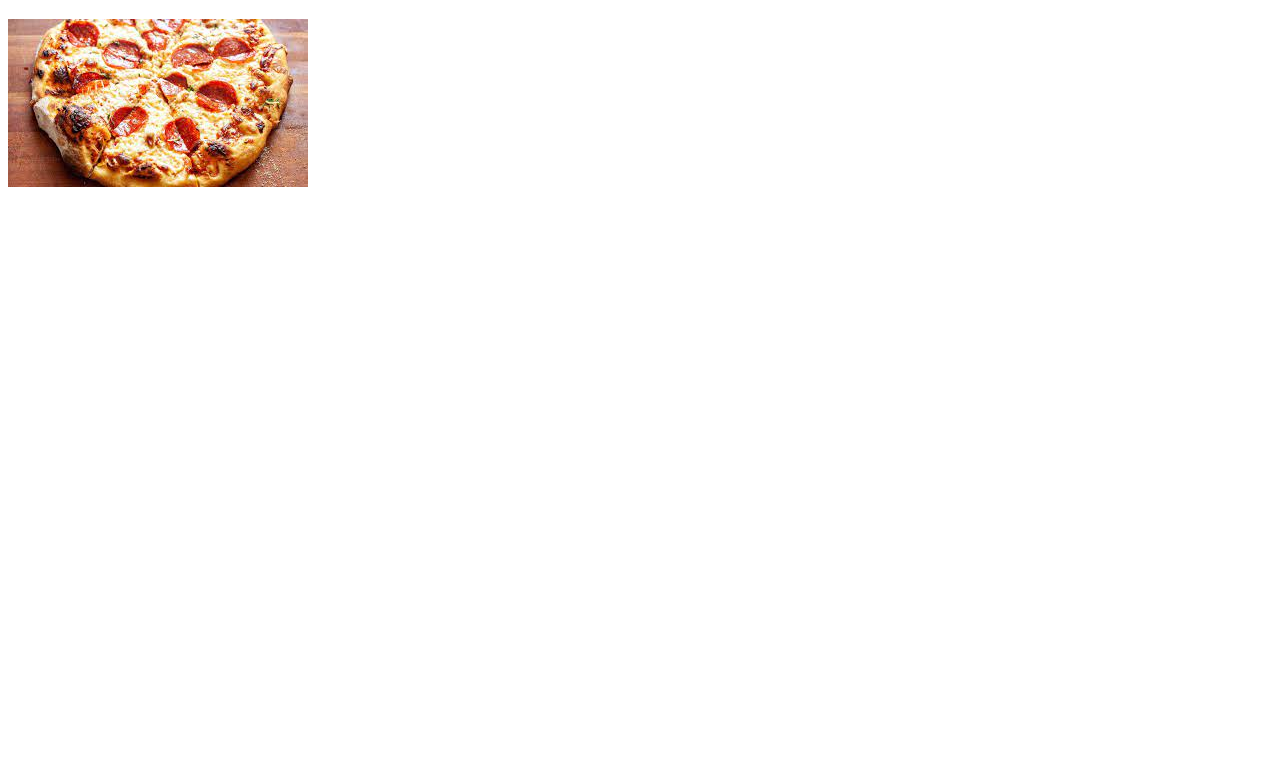
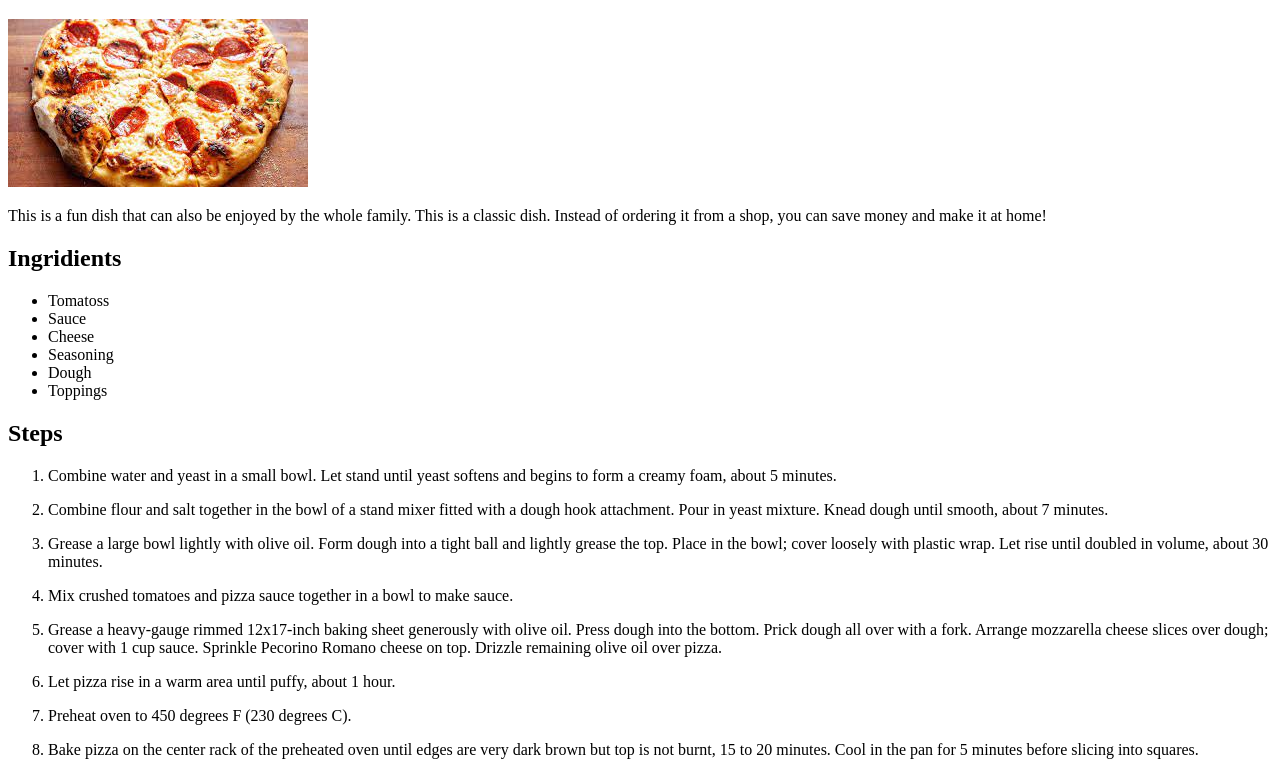
Before and after one commit to ChrisKlanderman/odin-recipies, a plain HTML site: page recipes/pizza.html in a window 1280 px wide. Shown: the part 61-836 px from the top of the page. Before the commit the page ends 800 px from the top, so only its background shows below. Drawn offline with Linux system fonts and the light colour scheme.

Commit message:
Added the pizza recipe page

```diff
--- a/recipes/pizza.html
+++ b/recipes/pizza.html
@@ -9,5 +9,56 @@
 <body>
     <h1>Pizza!</h1>
     <img src="pics/pizza.jpg" alt="Pizza">
+    <p>This is a fun dish that can also be enjoyed by the whole family. This is a classic dish. Instead of ordering it from a shop, you can save money and make it at home!</p>
+    <h2>Ingridients</h2>
+    <ul>
+        <li>Tomatoss</li>
+        <li>Sauce</li>
+        <li>Cheese</li>
+        <li>Seasoning</li>
+        <li>Dough</li>
+        <li>Toppings</li>
+    </ul>
+    <h2>Steps</h2>
+    <ol>
+        <li>
+            <p>Combine water and yeast in a small bowl. Let stand until yeast softens and begins to form a creamy foam, about 5 minutes.</p>
+        </li>
+        <li>
+            <p>
+                Combine flour and salt together in the bowl of a stand mixer fitted with a dough hook attachment. Pour in yeast mixture. Knead dough until smooth, about 7 minutes.
+            </p>
+        </li>
+        <li>
+            <p>
+                Grease a large bowl lightly with olive oil. Form dough into a tight ball and lightly grease the top. Place in the bowl; cover loosely with plastic wrap. Let rise until doubled in volume, about 30 minutes.
+            </p>
+        </li>
+        <li>
+            <p>
+                Mix crushed tomatoes and pizza sauce together in a bowl to make sauce.
+            </p>
+        </li>
+        <li>
+            <p>
+                Grease a heavy-gauge rimmed 12x17-inch baking sheet generously with olive oil. Press dough into the bottom. Prick dough all over with a fork. Arrange mozzarella cheese slices over dough; cover with 1 cup sauce. Sprinkle Pecorino Romano cheese on top. Drizzle remaining olive oil over pizza.
+            </p>
+        </li>
+        <li>
+            <p>
+                Let pizza rise in a warm area until puffy, about 1 hour.
+            </p>
+        </li>
+        <li>
+            <p>
+                Preheat oven to 450 degrees F (230 degrees C).
+            </p>
+        </li>
+        <li>
+            <p>
+                Bake pizza on the center rack of the preheated oven until edges are very dark brown but top is not burnt, 15 to 20 minutes. Cool in the pan for 5 minutes before slicing into squares.
+            </p>
+        </li>
+    </ol>
 </body>
 </html>
```
